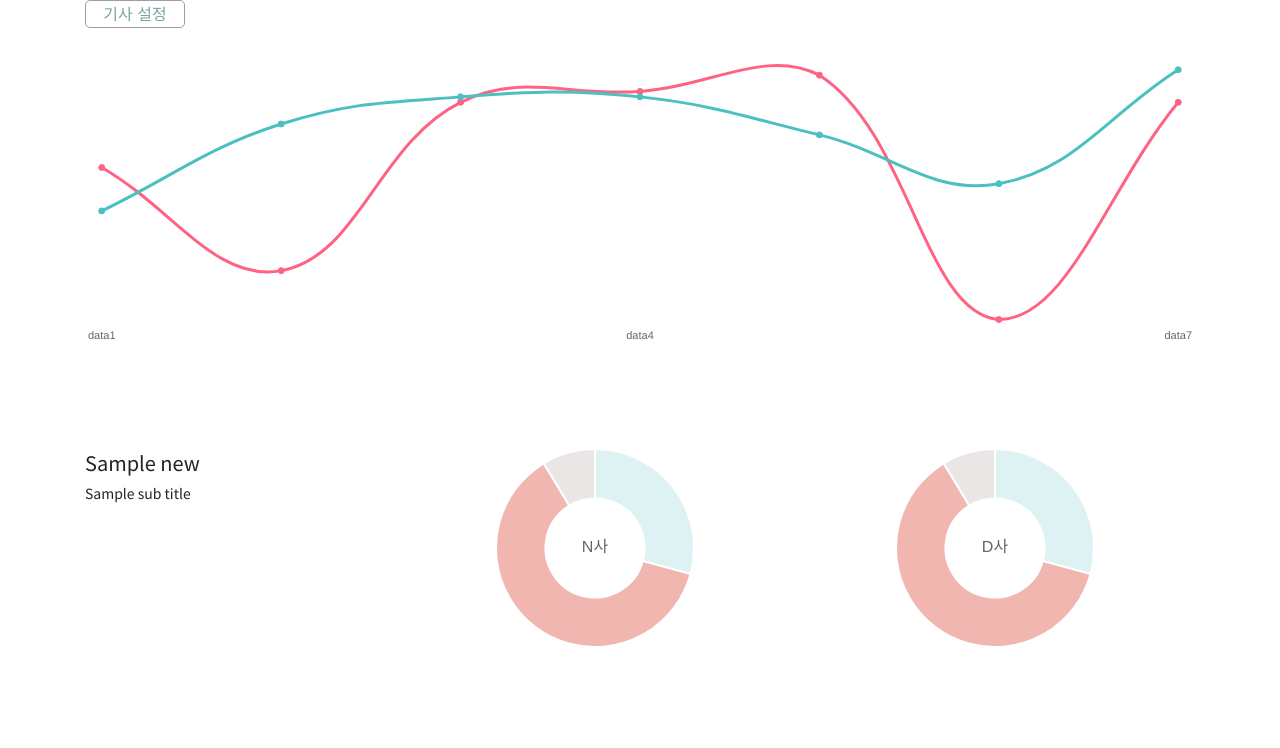
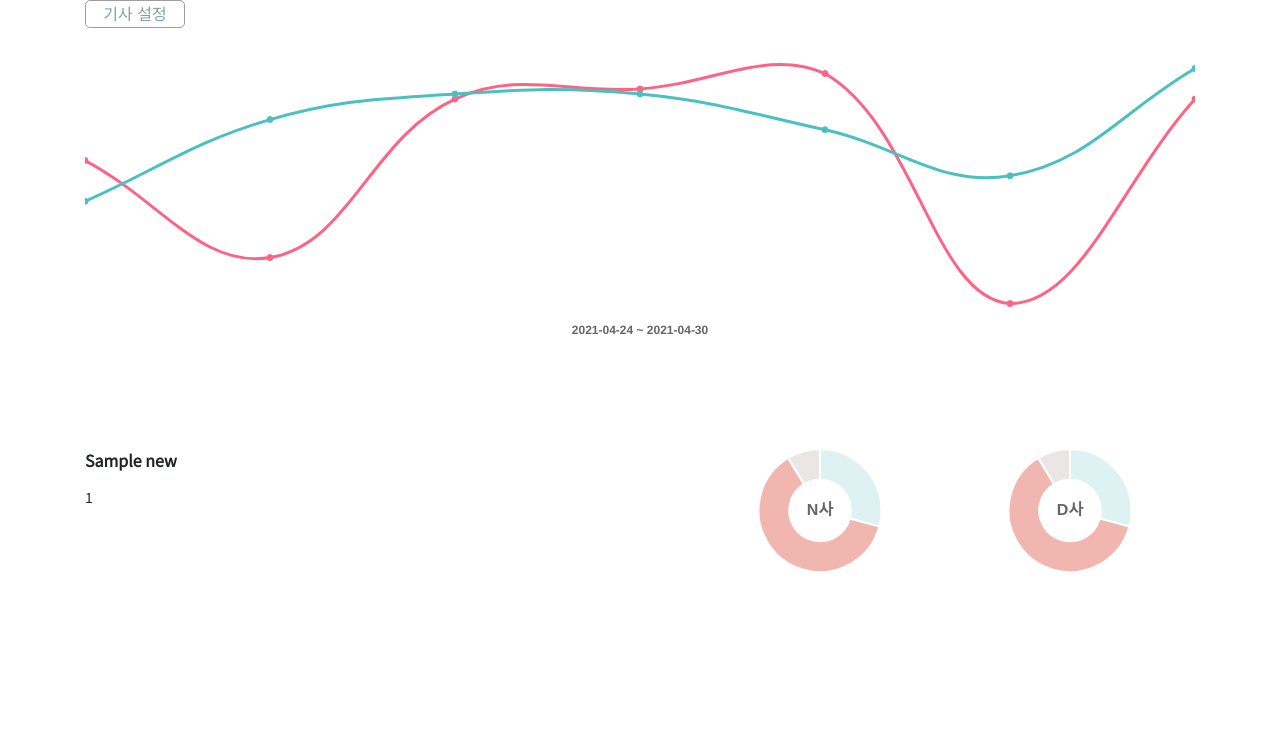
Before and after one commit to ahyeon0508/Topping-Issue, a Flask app: template Topping-Issue/ToppingIssue/templates/news.html in a window 1280 px wide. Shown: the part 208-956 px from the top of the page. After the commit the page ends 780 px from the top, so only its background shows below. Run offline with Flask 2, Linux system fonts and the light colour scheme; the template is opened without the code that fills it: most values are stand-ins (such as "Sample title", 1, 10 or a date in 2020); some libraries are stand-ins or nearby versions; some web fonts are replaced.

Commit message:
design, test: Add to test-case and Change design
Add to test-case
Change chart design, css design

```diff
--- a/Topping-Issue/ToppingIssue/static/css/news.css
+++ b/Topping-Issue/ToppingIssue/static/css/news.css
@@ -68,12 +68,12 @@ button.setting-button:focus{
 
 .content{
     display: grid;
-    grid-template-columns: 1fr 1fr;
+    grid-template-columns: 3fr 1fr;
 }
 
 /* news-title */
 .content{
-    height: 300px;
+    height: 210px;
 }
 
 .news-title{
@@ -81,7 +81,9 @@ button.setting-button:focus{
 }
 
 .main-news{
-    font-size: 20px;
+    font-size: 16px;
+    font-weight: 900;
+    margin-bottom: 15px;
 }
 
 .sub-news{
@@ -105,9 +107,9 @@ button.setting-button:focus{
 }
 
 .naver-chart{
-    height: 200px;
+    width: 250px;
 }
 
 .daum-chart{
-    height: 200px;
+    width: 250px;
 }
--- a/Topping-Issue/ToppingIssue/static/js/news.js
+++ b/Topping-Issue/ToppingIssue/static/js/news.js
@@ -8,18 +8,20 @@ $(document).ready(function (){
 });
 
 // 기간별 토픽 차트
+var keyword = [['관련어1', '관련어2'], ['관련어3', '관련어4']]
+
 $(document).ready(function () {
   new Chart(document.getElementById("term-topic-chart"), {
     type: 'line',
     data: {
 			labels: [
-				'data1',
-				'',
-				'',
-				'data4',
-				'',
-				'',
-				'data7'
+				'2021-04-24',
+				'2021-04-25',
+				'2021-04-26',
+				'2021-04-27',
+				'2021-04-28',
+				'2021-04-29',
+				'2021-04-30'
 			],
 			datasets: [{
 				label: 'My First dataset',
@@ -60,10 +62,15 @@ $(document).ready(function () {
       legend: {
         display: false
       },
+      title: {
+        display: true,
+        text: '2021-04-24 ~ 2021-04-30',
+        position: 'bottom',
+      },
       scales: {
         xAxes: [{
           ticks: {
-            fontSize: 11
+            display: false
           },
           gridLines: {
             display:false,
@@ -72,6 +79,13 @@ $(document).ready(function () {
         yAxes: [{
           display: false
         }]
+      },
+      tooltips: {
+        callbacks: {
+          label: function(tooltipItem, data) {
+            return data.datasets[tooltipItem.datasetIndex].label + ' : ' + keyword[tooltipItem.datasetIndex]
+          }
+        }
       }
     }
   });
@@ -104,6 +118,7 @@ $(document).ready(function () {
                 text: 'N사',
                 font: {
                   size: '16',
+                  weight: 'bold'
                 },
               },
             ],
@@ -134,6 +149,7 @@ $(document).ready(function () {
                   text: 'D사',
                   font: {
                     size: '16',
+                    weight: 'bold'
                   },
                 },
               ],
--- a/Topping-Issue/ToppingIssue/templates/news.html
+++ b/Topping-Issue/ToppingIssue/templates/news.html
@@ -75,9 +75,9 @@
         {% for main_title, sub_title in newsData.items() %}
         <div class="content">
             <div class="news-title">
-                <div class="main-news">{{ main_title }}</div>
-                {% for title in sub_title %}
-                    <div class="sub-news">{{ title }}</div>
+                <div class="main-news" OnClick="location.href = '{{ sub_title[1][0] }}'">{{ main_title }}</div>
+                {% for i in range(sub_title[0] | length) %}
+                    <div class="sub-news" OnClick="location.href = '{{ sub_title[1][i+1] }}'">{{ sub_title[0][i] }}</div>
                 {% endfor %}
             </div>
             <div class="news-reaction-chart">
```
Also changed, not shown: Topping-Issue/ToppingIssue/views/news_views.py (+9 -2 lines).
